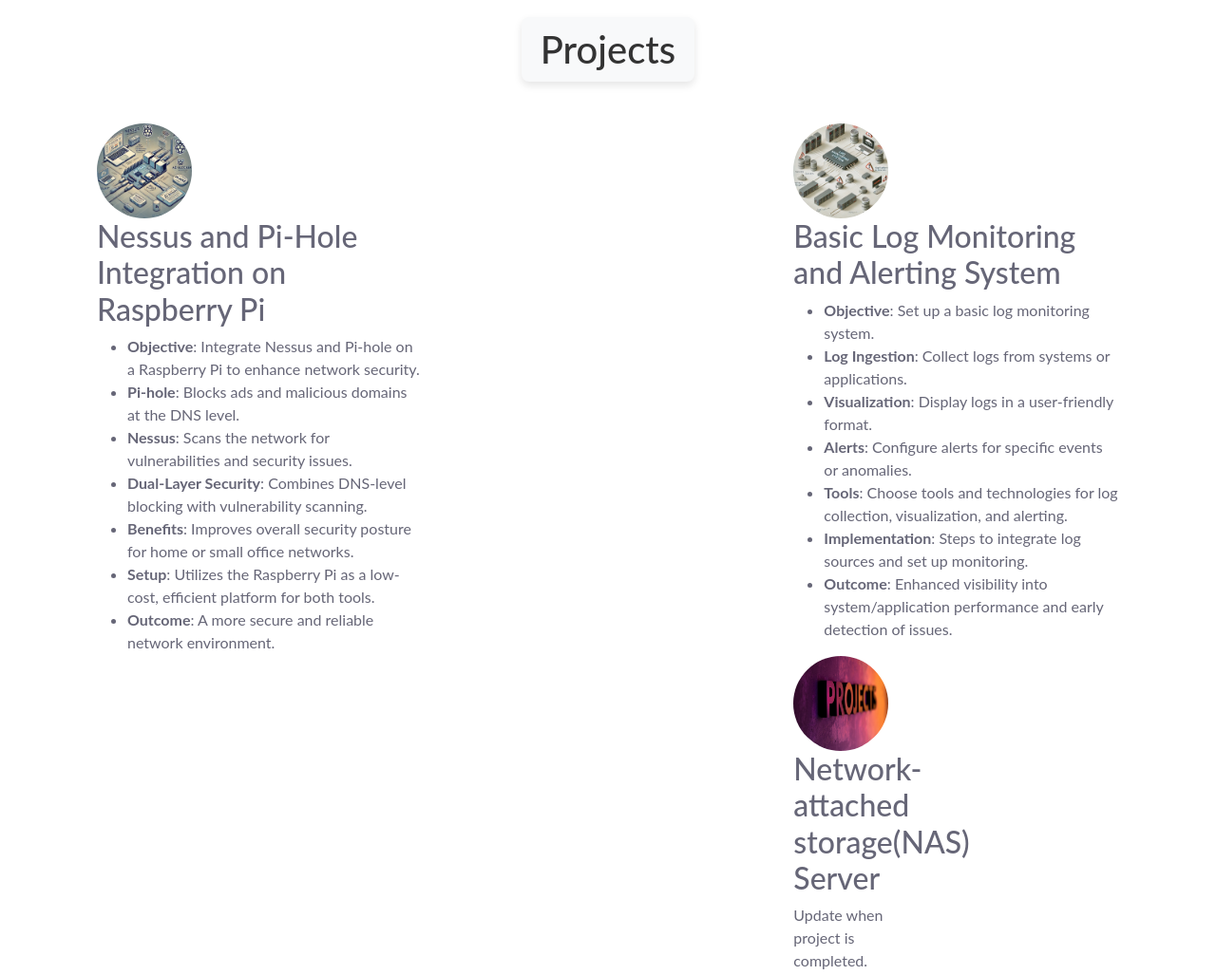
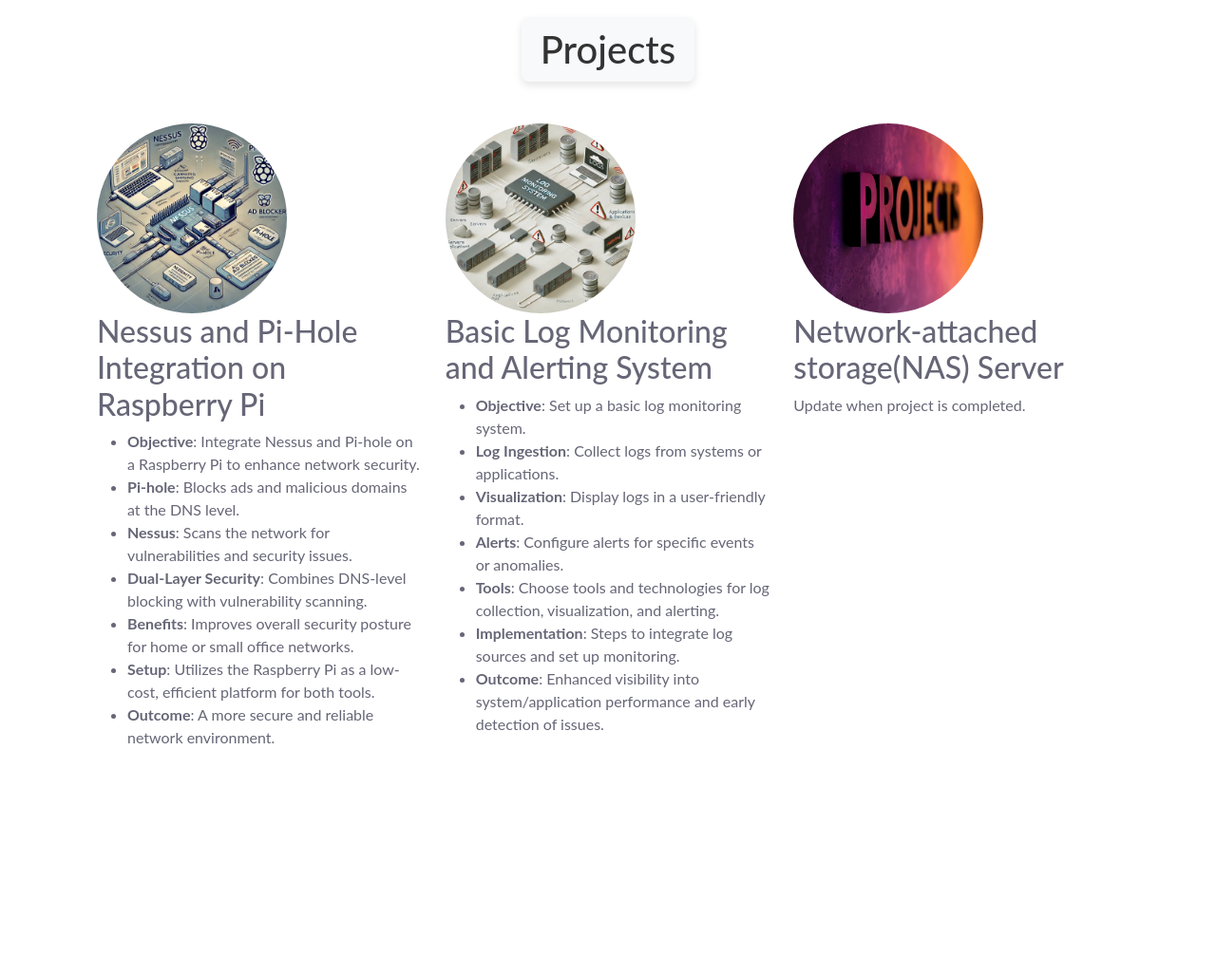
Before and after one commit to JaisonEsteban/JaisonEsteban, a website: page index.html in a window 1280 px wide. Shown: the part 740-1767 px from the top of the page at 95% size. Drawn offline with nearby package versions, Linux system fonts and the light colour scheme; files whose address does not match are found by name.

Commit message:
Update index.html

```diff
--- a/index.html
+++ b/index.html
@@ -69,7 +69,7 @@
         </div>
         <div class="row pad_top d-flex justify-content-between block2">
             <div class="col-lg-4 center pad_left">
-                <img class="rounded-circle" src="public/Nessus.PiHole.webp" alt="photo" width="100" height="100">
+                <img class="rounded-circle" src="public/Nessus.PiHole.webp" alt="photo" width="200" height="200">
                 <h2 class="impg">Nessus and Pi-Hole Integration on Raspberry Pi</h2>
                 <ul>
                 <li><strong>Objective</strong>: Integrate Nessus and Pi-hole on a Raspberry Pi to enhance network security.</li>
@@ -83,9 +83,9 @@
             </div>
 
             <div class="col-lg-4 center">
-                <img class="rounded-circle" src="public/Log Monitoring Syste.webp" alt="photo" width="100" height="100">
+                <img class="rounded-circle" src="public/Log Monitoring Syste.webp" alt="photo" width="200" height="200">
                 <h2 class="impg">Basic Log Monitoring and Alerting System</h2>
-                <ul>
+            <ul>
                 <li><strong>Objective</strong>: Set up a basic log monitoring system.</li>
                 <li><strong>Log Ingestion</strong>: Collect logs from systems or applications.</li>
                 <li><strong>Visualization</strong>: Display logs in a user-friendly format.</li>
@@ -94,9 +94,10 @@
                 <li><strong>Implementation</strong>: Steps to integrate log sources and set up monitoring.</li>
                 <li><strong>Outcome</strong>: Enhanced visibility into system/application performance and early detection of issues.</li>
             </ul>
+            </div>
 
             <div class="col-lg-4 center pad_right">
-                <img class="rounded-circle" src="public/projects.jpg" alt="photo" width="100" height="100">
+                <img class="rounded-circle" src="public/projects.jpg" alt="photo" width="200" height="200">
                 <h2 class="impg">Network-attached storage(NAS) Server</h2>
                 <p>Update when project is completed.</p>
             </div>
```
